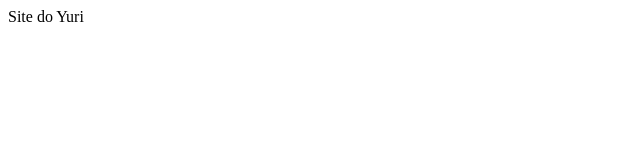
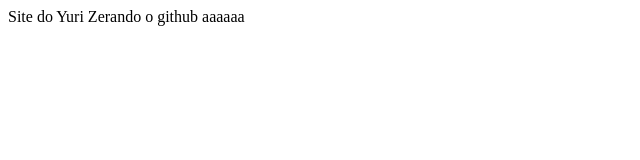
Before and after one commit to YuriDomaradzki/git-curso, a plain HTML site: page index.html in a window 1280 px wide. Shown: the whole page, without its empty margins (0-640 px from the left). Drawn offline with Linux system fonts and the light colour scheme.

Commit message:
Alterando dnv!

```diff
--- a/index.html
+++ b/index.html
@@ -6,5 +6,7 @@
 	</head>
 	<body>
         Site do Yuri
+        Zerando o github
+        aaaaaa
 	</body>
 </html>
```
